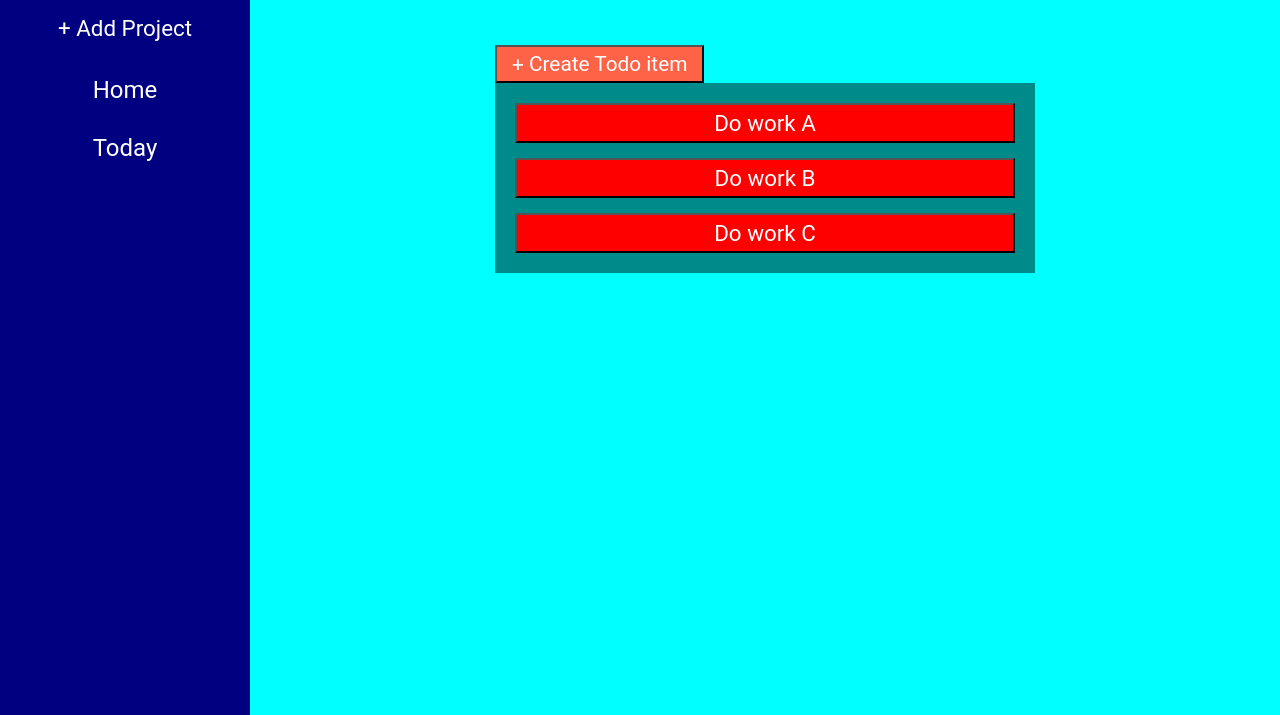
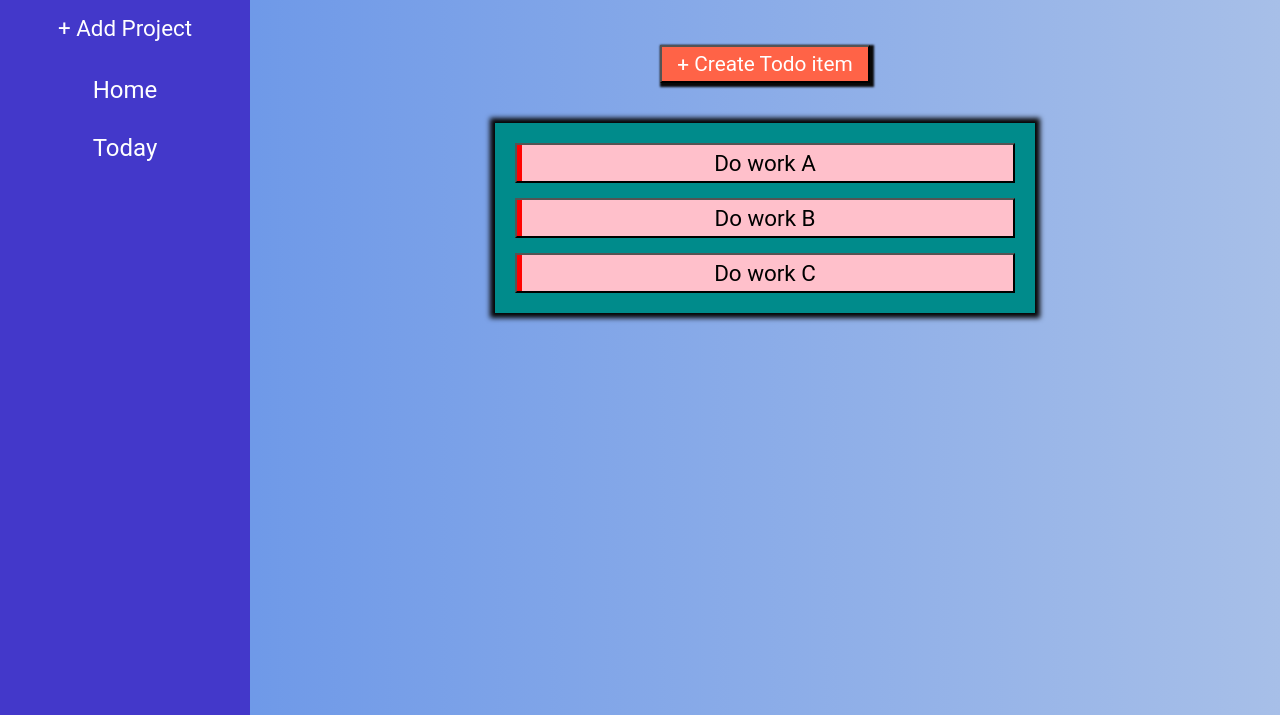
Before and after one commit to Asatyam/Todo-List, a plain HTML site: page index.html in a window 1280 px wide. Shown: the part 85-800 px from the top of the page. Drawn offline with Linux system fonts and the light colour scheme; a web font is replaced by a local one.

Commit message:
Enough for now

```diff
--- a/style.css
+++ b/style.css
@@ -172,18 +172,7 @@ input[type="radio"]{
     list-style: none;
     overflow: scroll;
 }
-.todo{
-    background-color: #96c93d;
-    font-size: 1.4rem;
-    padding: 5px;
-}
-.todo.high{
-    background-color: red;
-    color:white;
-}
-.todo.medium{
-    background-color: yellow;
-}
+
 .description-card{
     display: none;
     position: fixed;
@@ -202,3 +191,39 @@ input[type="radio"]{
 .description-card:active{
     background-color: pink;
 }
+
+
+/*Styling and beautification */
+.main{
+    background: linear-gradient(to right, #6190e8, #a7bfe8);
+        /* W3C, IE 10+/ Edge, Firefox 16+, Chrome 26+, Opera 12+, Safari 7+ */
+}
+.sidebar{
+    background-color: #4338ca;
+}
+.content{
+    display: flex;
+    flex-direction: column;
+    gap: 20px;
+}
+.new-todo{
+    box-shadow: 2px 2px 2px 2px #090909;
+}
+.todo-list{
+    box-shadow: 0px 0px 5px 5px #050505;
+    margin: 20px;
+}
+.todo {
+        background: linear-gradient(to right, green 0%, 1%, pink 1%, pink 100%);
+    font-size: 1.4rem;
+    padding: 5px;
+}
+
+.todo.high {
+    background: linear-gradient(to right, red 0%, 1%, pink 1%, pink 100%);
+        /* W3C */
+}
+
+.todo.medium {
+    background: linear-gradient(to right, yellow 0%,1%, pink 1%, pink 100%);
+}
```
